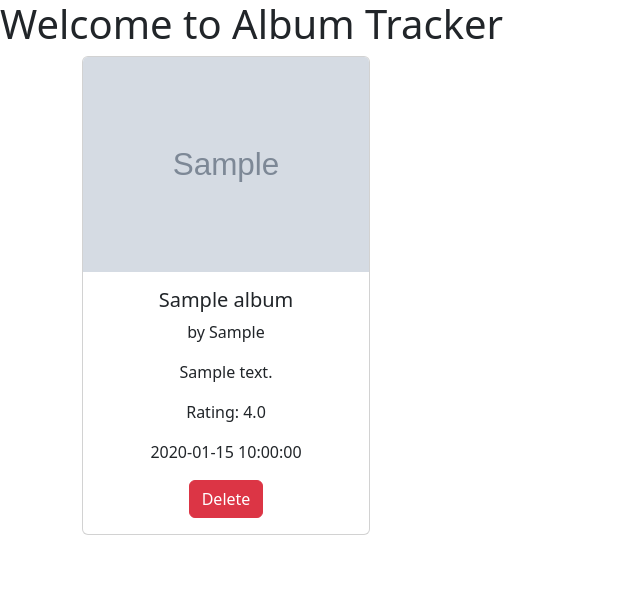
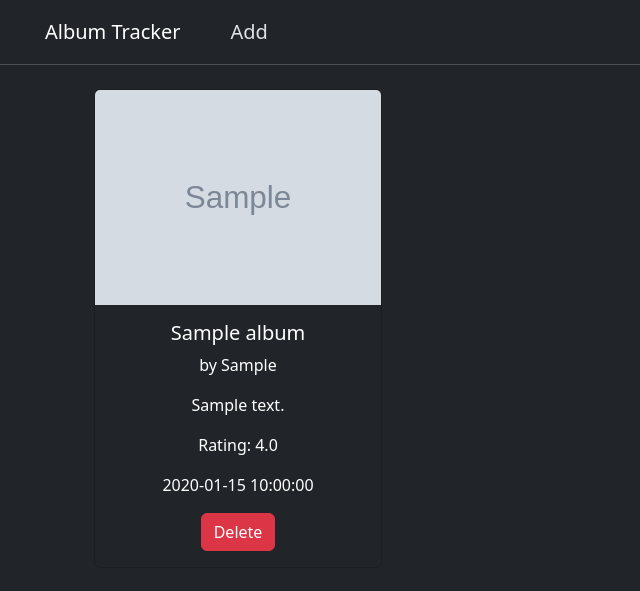
Before and after one commit to cbarahonamartell/AlbumTracker, a Flask app: page / in a window 1280 px wide. Shown: the top 591 px of the page, without its empty margins (0-640 px from the left). Run offline with Flask 3, Linux system fonts and the light colour scheme; tables that the repository leaves empty hold one stand-in row (values such as "Sample post"); grey boxes marked "Sample" are stand-in pictures.

Commit message:
added stylistic choices to site, includign navbar, overall dark color theme and white text on home page and add page

```diff
--- a/templates/home.html
+++ b/templates/home.html
@@ -1,15 +1,22 @@
 <!DOCTYPE html>
 <html>
-    <head><title>Album Tracker</title>
+    <head>
         <link href="https://cdn.jsdelivr.net/npm/bootstrap@5.3.3/dist/css/bootstrap.min.css" rel="stylesheet">
     </head>
-    <body>
-        <h1>Welcome to Album Tracker</h1>
-                <div class="container text-center">
+
+    <body class="bg-dark text-white">
+        <nav class="navbar navbar-expand-lg bg-dark border-bottom border-body" data-bs-theme="dark">
+            <div class="container-fluid justify-content-start">
+                <a class="navbar-brand btn btn-outline-white btn-lg ms-3" href="/"role="button">Album Tracker</a>
+                <a href="/add" class="btn btn-outline-white btn-lg" role="button">Add</a>
+            </div>
+
+        </nav>
+            <div class="container text-center p-4">
                 <div class="row gy-5">
                     {% for album in albums %}
                     <div class="col">
-                        <div class="card" style="width: 18rem;">
+                    <div class="card text-bg-dark" style="width: 18rem;">
                         <img src="{{ album.image }}" class="card-img-top" alt="{{ album.name }}">
                         <div class="card-body">
                             <h5 class="card-title">{{ album.name }}</h5>
```
Also changed, not shown: templates/add.html (+11 -5 lines). Lines whose indentation alone changed are shown as unchanged.
